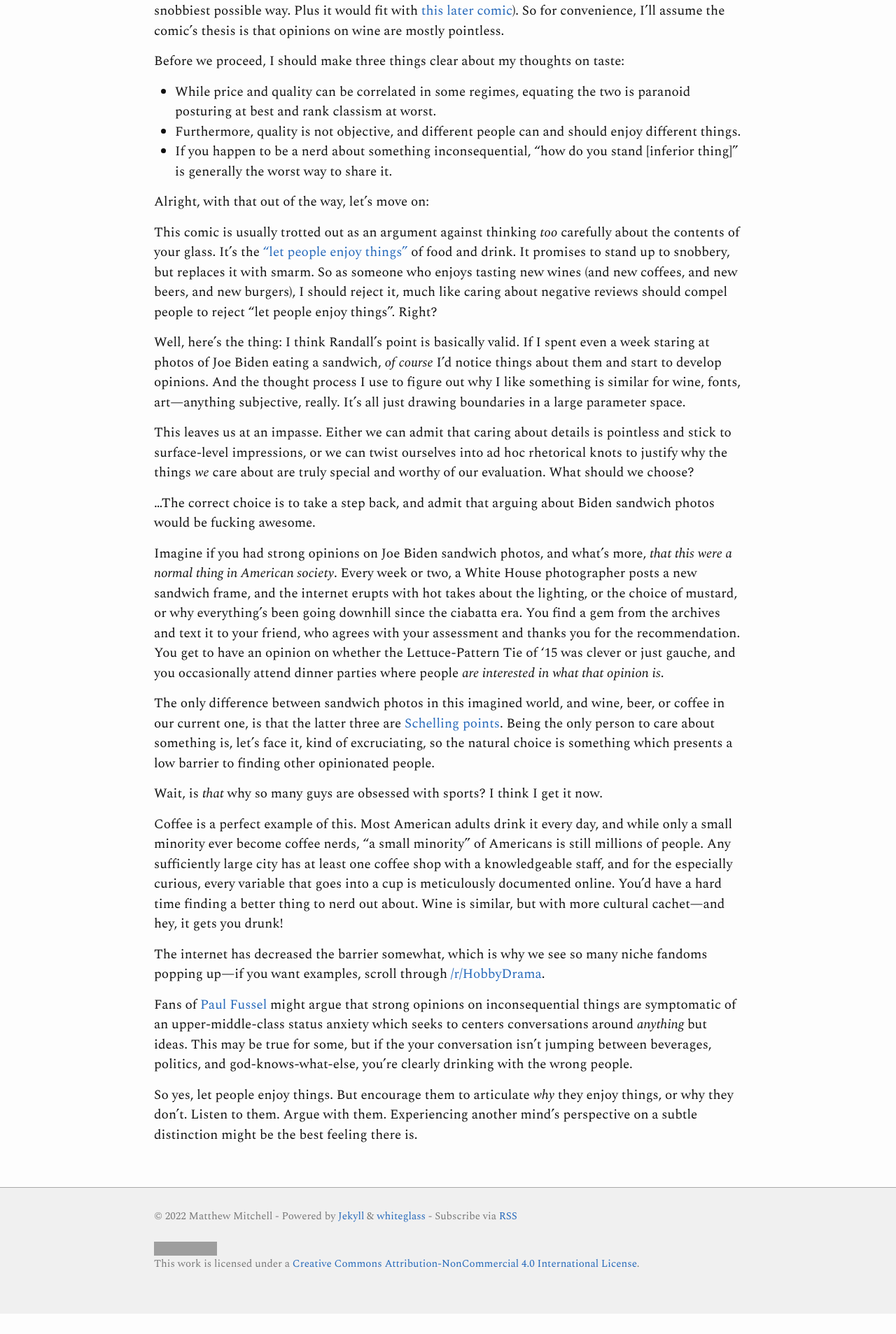
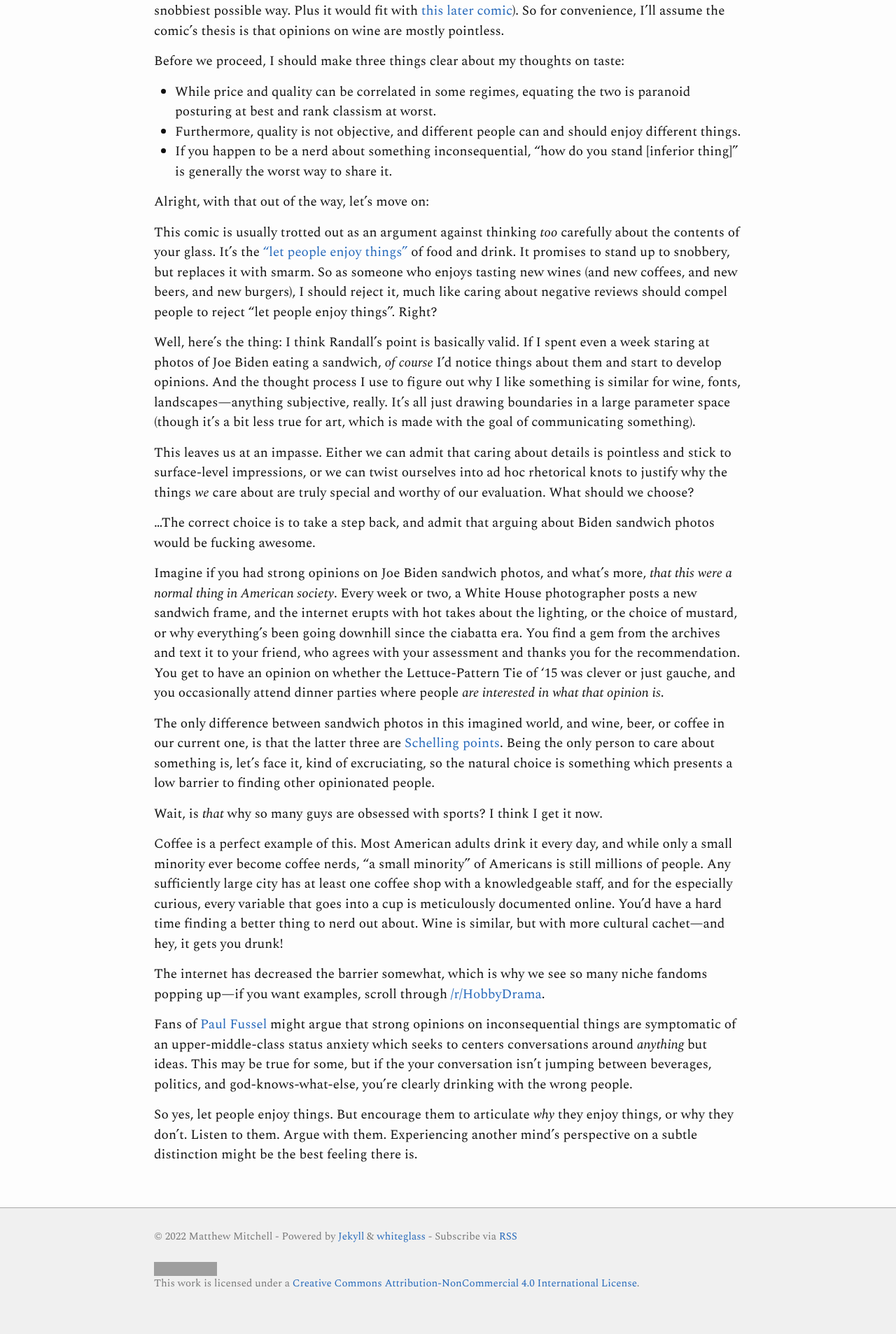
Before and after one commit to matt2718/matt2718.github.io, a Jekyll site: the page built from _posts/2022-01-01-sandwich-photos.md, in a window 1280 px wide. Shown: the part 1000-2907 px from the top of the page at 70% size. Built offline with Jekyll 4.4.1, drawn with Linux system fonts in a browser that asks for light colours; before the commit the page ends 2878 px from its top, so only the background shows below that; grey boxes are pictures that could not be loaded.

Commit message:
minor tweaks

```diff
--- a/_posts/2022-01-01-sandwich-photos.md
+++ b/_posts/2022-01-01-sandwich-photos.md
@@ -39,8 +39,9 @@ caring about negative reviews should compel people to reject "let people enjoy t
 Well, here's the thing: I think Randall's point is basically valid. If I spent even a week staring
 at photos of Joe Biden eating a sandwich, *of course* I'd notice things about them and start to
 develop opinions. And the thought process I use to figure out why I like something is similar for
-wine, fonts, art---anything subjective, really. It's all just drawing boundaries in a large
-parameter space.
+wine, fonts, landscapes---anything subjective, really. It's all just drawing boundaries in a large
+parameter space (though it's a bit less true for art, which is made with the goal of communicating
+something).
 
 This leaves us at an impasse. Either we can admit that caring about details is pointless and stick
 to surface-level impressions, or we can twist ourselves into ad hoc rhetorical knots to justify why
--- a/assets/main.scss
+++ b/assets/main.scss
@@ -101,7 +101,7 @@ $border-bg-color:   #666;
 
   hr {
       height: 2px;
-      margin: 10px 0;
+      margin: 20px 0;
   }
 
   h1 {
```
